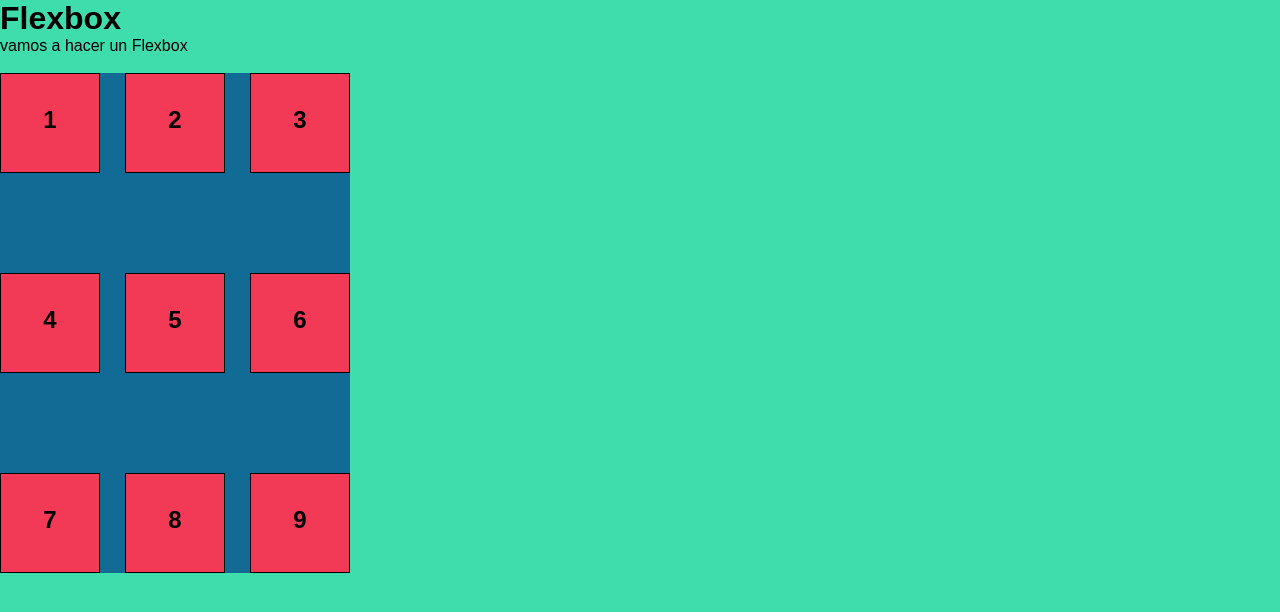
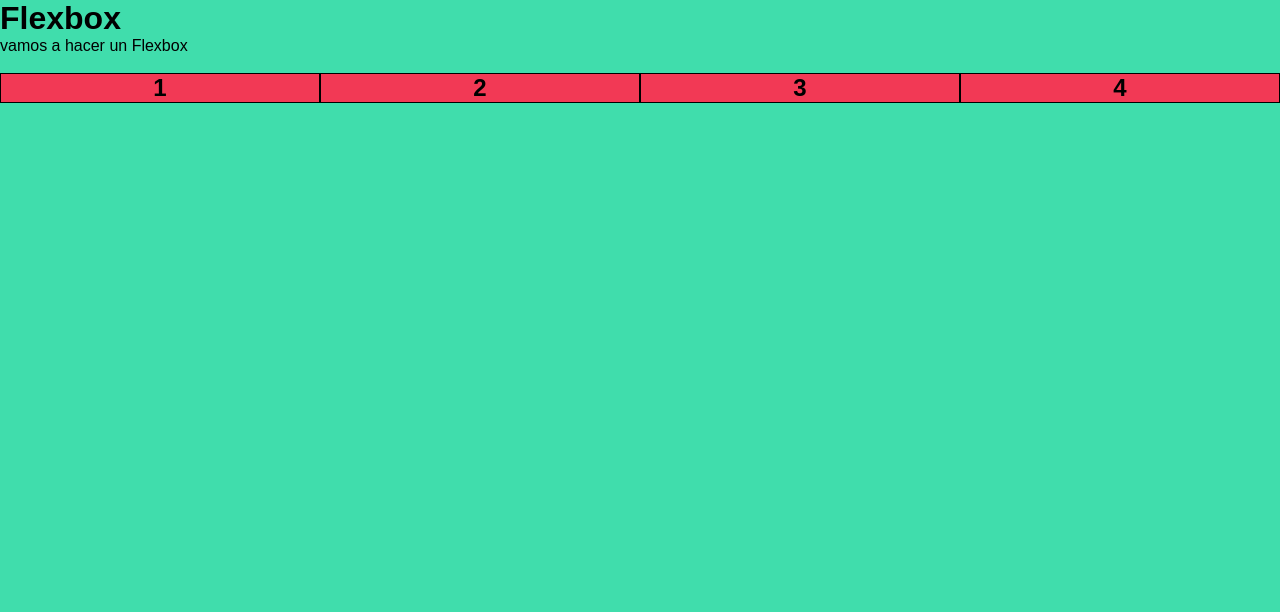
Before and after one commit to Fito45/Flexbox, a plain HTML site: page index.html in a window 1280 px wide. Drawn offline with Linux system fonts and the light colour scheme.

Commit message:
aprendimos flex-basics

```diff
--- a/index.html
+++ b/index.html
@@ -14,11 +14,6 @@
         <div class="item">2</div>
         <div class="item">3</div>
         <div class="item">4</div>
-        <div class="item">5</div>
-        <div class="item">6</div>
-        <div class="item">7</div>
-        <div class="item">8</div>
-        <div class="item">9</div>
     </div>
 </body>
 </html>
--- a/style.css
+++ b/style.css
@@ -10,60 +10,31 @@ body {
 }
 
 .container {
-    /*display: inline-flex;*/ /*se ajusta al ancho de los items*/
-    display: flex; /*se ajusta al espacio disponible, y es el más común*/
-
-    /*flex-direction: row;*//*valor por default- izquierda a derecha*/
-   /* flex-direction: row-reverse*/;/*invierte la posición del contenedor-derecha a izquierda*/
-   /* flex-direction: column;*//*cambia la dirección a una columna-abajo hacia arriba*/
-    /*flex-direction: column-reverse;*//*dirección en columna pero se invierte la posición-arriba hacia abajo*/
-    /*flex-direction: row-reverse;*/
-
-    /*justify-content: start;*//*alinea a la izquierda*/
-    /*justify-content: end;*//*alinea a la derecha*/
-    /*justify-content: center;*//*alinea al centro*/
-    /*justify-content: space-around;*//*espacio alrededor*/
-    justify-content: space-between;/*espacio entre cada elemento*/
-    /*justify-content: space-evenly;*//*espacio identico alrededor del elemento*/
-   /* justify-content: center;*/
-
-    background-color: rgb(18, 107, 149);
-
-
-    align-items: flex-start;/*alinea hacia arriba*/
-    /*align-items: flex-end;*//*alinea hacia abajo*/
-    /*align-items: center;*//*alinea al centro*/
-    /*align-items: stretch;*//*creece en altura los elementos en el espacio disponible, los items no tienen que tener alto defenido*/
-    /*align-items:baseline ;*//*alinea los items en funcion de la tliena base del texto que contiene.*/
-
-    align-items: center;
-
-    height: 500px;
-    width: 350px;
+    background-color: rgb(187, 127, 255);
+    flex-direction: row;
     display: flex;
-
-    /*flex-wrap: nowrap;*//*valor por default, hace que los item se ajusten al ancho del contenedor*/
-    flex-wrap: wrap;/*esto permite tener multiples lineas si los items no encajan en el contenedor dara un salto de linea*/
-
-    /*align-content: normal;*//*valor por default*/
-    /*align-content:flex-start;*//*ajusta las lineas al inicio del eje transversal*/
-   /*align-content: flex-end;*//*ajusta las lineas al final del eje transversal*/
-    /*align-content: center;*//*ajusta las lineas al centro del eje transversal*/
-    /*align-content: space-around;*//*distribuye el espacio alrededor de cada linea*/
-    align-content: space-between;/*distribuye el espacio proporcionalmente entre cada linea. si considerar el contenedor*/
-    /*align-content: space-evenly;*//*distribuye el epacio proporcionalmente entre las lineas y el contenedor*/
-    /*align-content: stretch;*//*estiran el alto de los items sobre el eje transversal. los items no deben tener un alto definido*/
 }
 
+/*propiedades de flexblox para los items
+
+*flex-basics -> Tamaño del main-sizes del elementos, es como un "width" ancho base del elemento
+
+Cuando Flex-direction: row | row reverse -> flex basics = ancho
+
+cuando Flex-direction: colum | colum reverse -> flex basics = alto
+
+flex-basics es relativo al espacio del cotenedor, si no hay espacio sufiencie, los elementos no creeceran más alla.
+
+si tengo flex-basic
+
+*/
 
 .item {
+    flex-basis: 400px;
     background-color: rgb(242, 57, 85);
-    width: 100px;
-    height: 100px;
     text-align: center;
     font-size: 24px;
     font-weight: bold;
-    padding-top: 32px;
     border:1px solid black;
 
 }
```
